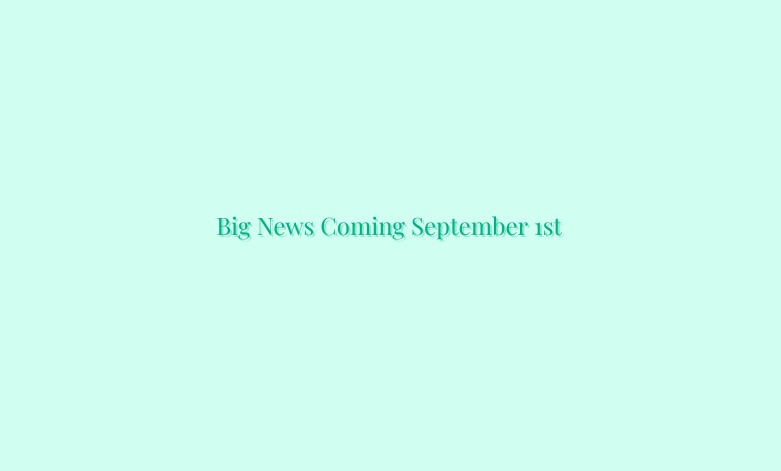
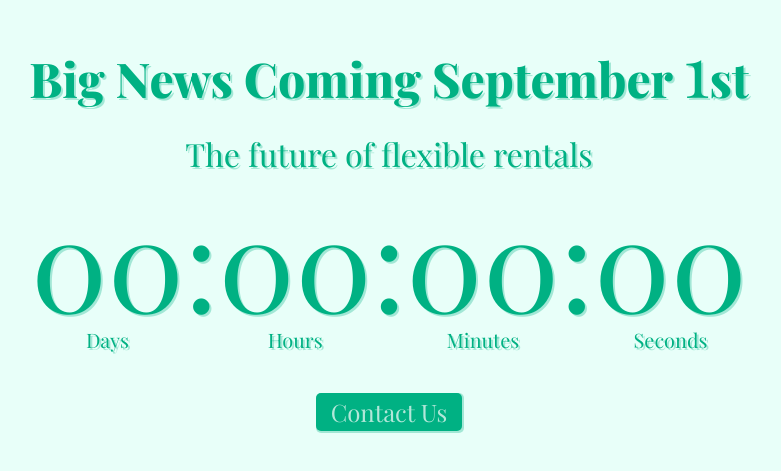
Before and after one commit to staynomad/splash-page, a React (Create React App) app: page / in a window 1280 px wide. Shown: the part 175-646 px from the top of the page, without its empty margins (251-1032 px from the left). Built offline with nearby package versions, Linux system fonts and the light colour scheme.

Commit message:
style countdown timer and main content

```diff
--- a/src/App.js
+++ b/src/App.js
@@ -5,7 +5,43 @@ const App = () => {
   return (
     <div className="screen">
       <div className="content">
-        <h2>Big News Coming September 1st</h2>
+        <h1 className="title">
+          Big News Coming September <p className="one">1</p>st
+        </h1>
+        <h2 className="subtitle">The future of flexible rentals</h2>
+        <div className="timer-container">
+          <div className="timer-number">
+            <h3 className="timer">00</h3>
+            <div className="timer-label">
+              <h5>Days</h5>
+            </div>
+          </div>
+          <h4 className="timer">:</h4>
+          <div className="timer-number">
+            <h3 className="timer">00</h3>
+            <div className="timer-label">
+              <h5>Hours</h5>
+            </div>
+          </div>
+          <h4 className="timer">:</h4>
+          <div className="timer-number">
+            <h3 className="timer">00</h3>
+            <div className="timer-label">
+              <h5>Minutes</h5>
+            </div>
+          </div>
+          <h4 className="timer">:</h4>
+          <div className="timer-number">
+            <h3 className="timer">00</h3>
+            <div className="timer-label">
+              <h5>Seconds</h5>
+            </div>
+          </div>
+        </div>
+        <div className="contact-btn">
+          <div className="contact-btn-shadow"></div>
+          <h6>Contact Us</h6>
+        </div>
       </div>
     </div>
   );
--- a/src/app.css
+++ b/src/app.css
@@ -11,4 +11,76 @@
 .content {
   display: flex;
   flex-direction: column;
+  align-items: center;
 }
+
+.title {
+  font-weight: 800;
+  font-size: 3rem;
+}
+
+.one {
+  font-size: 4.5rem;
+  display: inline;
+}
+
+.subtitle {
+  margin-top: 1rem;
+  font-size: 2rem;
+}
+
+.timer-container {
+  width: 50vw;
+  display: flex;
+  justify-content: center;
+  align-items: center;
+}
+
+.timer-number {
+  flex: 1;
+  display: flex;
+  justify-content: center;
+  align-items: center;
+  position: relative;
+}
+
+.timer-label {
+  position: absolute;
+  bottom: -5%;
+  left: 50%;
+  transform: translateX(-50%);
+  font-size: 1.5rem;
+}
+
+.timer {
+  font-size: 8rem;
+}
+
+.contact-btn {
+  background: var(--green);
+  margin-top: 3rem;
+  padding: 3px 15px;
+  border-radius: 5px;
+  cursor: pointer;
+  position: relative;
+  display: flex;
+  justify-content: center;
+  align-items: center;
+  z-index: 3;
+}
+
+.contact-btn h6 {
+  font-size: 1.5rem;
+  color: white;
+  text-shadow: none;
+}
+
+.contact-btn-shadow {
+  position: absolute;
+  left: 0;
+  top: 0;
+  bottom: -2px;
+  right: -2px;
+  background: rgba(0, 177, 131, 0.3);
+  border-radius: 5px;
+}
--- a/src/styles.css
+++ b/src/styles.css
@@ -11,7 +11,7 @@ body {
 
 :root {
   --green: #00b183;
-  --background: #d0fff2;
+  --background: #e8fff9;
 }
 
 h1,
```
